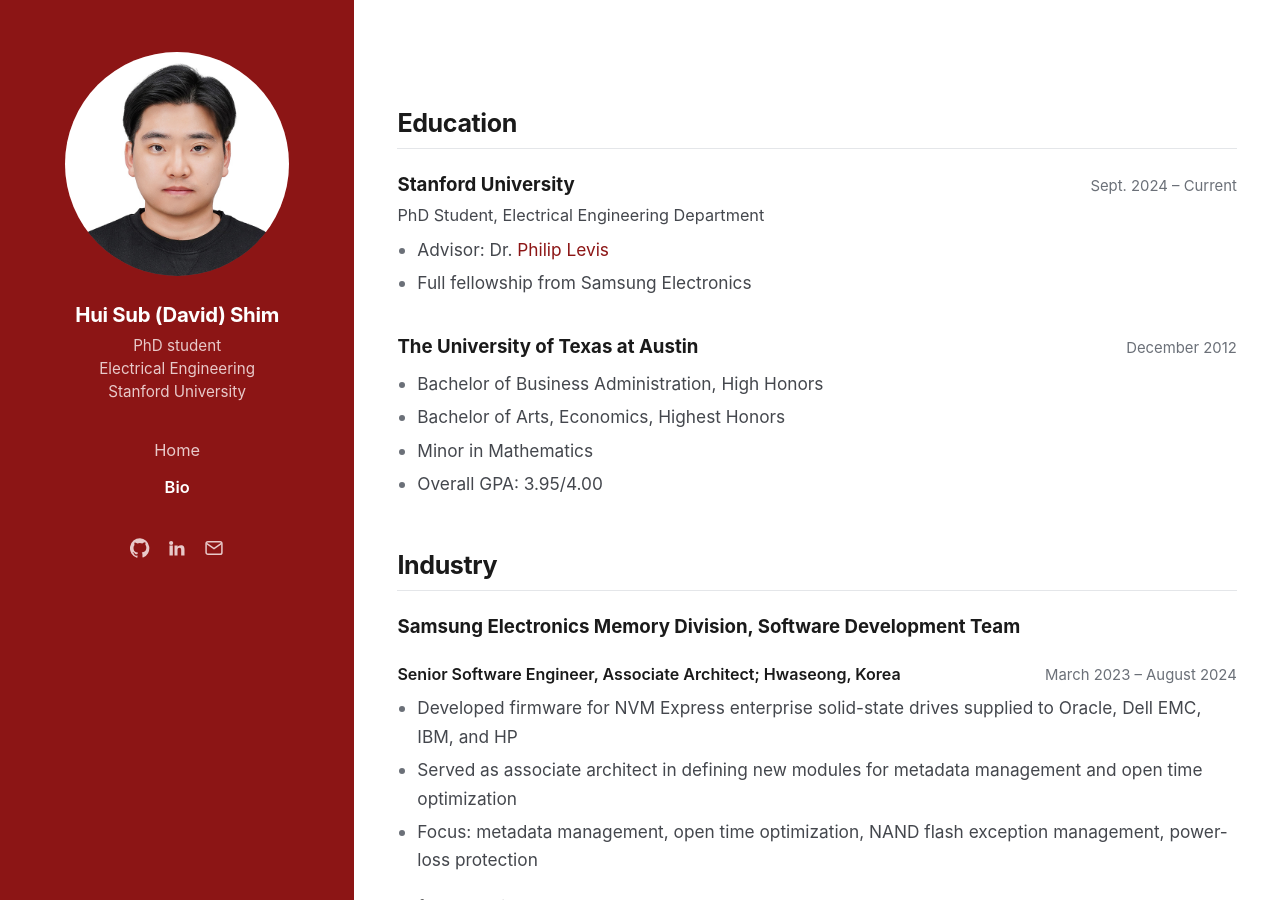
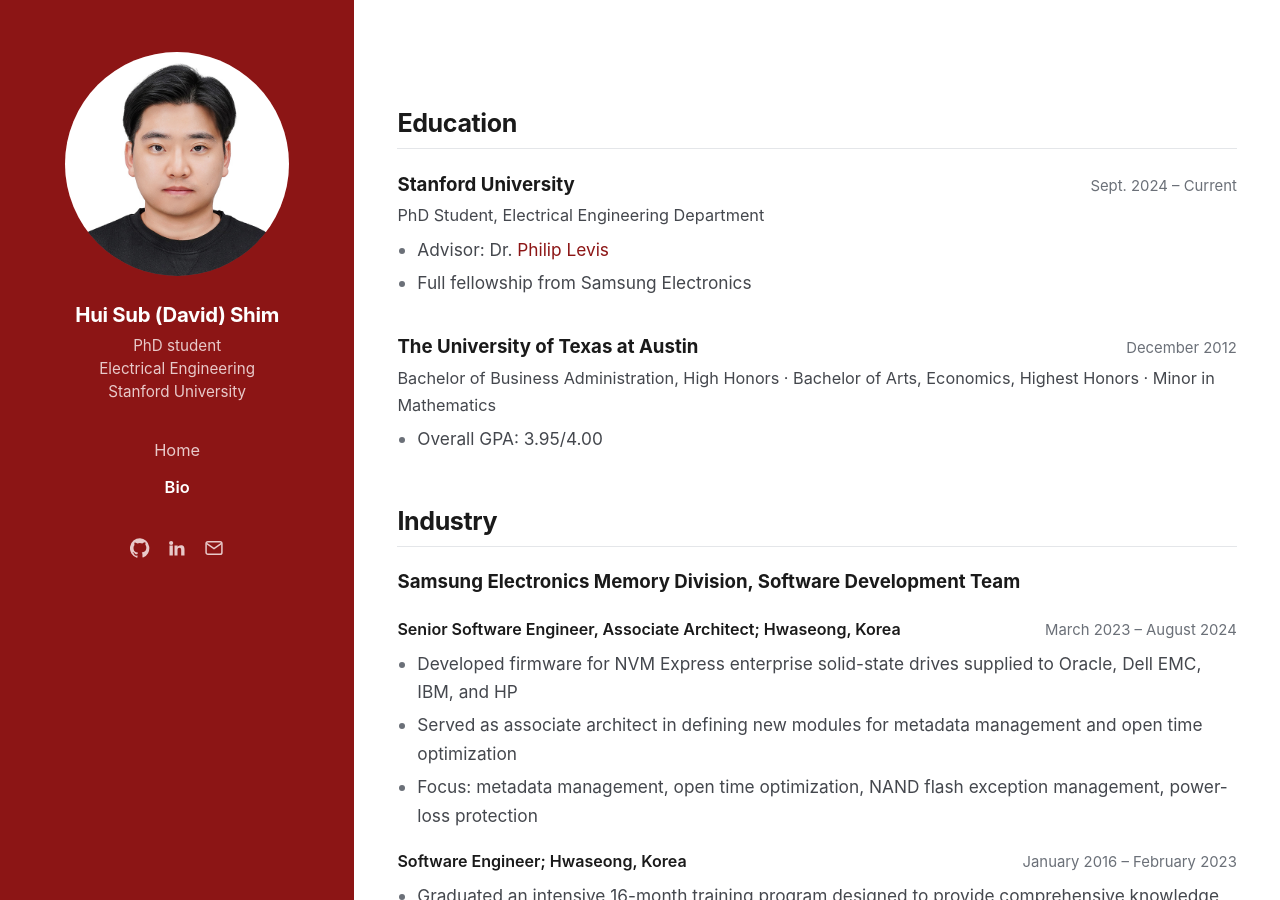
Before and after one commit to davidshim0/davidshim0.github.io, a Jekyll site: the page built from bio.html, in a window 1280 px wide and 900 px high. Built offline with Jekyll 4.4.1, drawn with Linux system fonts in a browser that asks for light colours.

Commit message:
UT Austin degrees on one sub-line, matching the Stanford entry
Co-Authored-By: Claude Opus 5 <noreply@anthropic.com>

```diff
--- a/bio.html
+++ b/bio.html
@@ -26,10 +26,8 @@ description: "Education, industry background and awards for Hui Sub (David) Shim
     <span class="entry-title">The University of Texas at Austin</span>
     <span class="entry-when">December 2012</span>
   </div>
+  <div class="entry-sub">Bachelor of Business Administration, High Honors &middot; Bachelor of Arts, Economics, Highest Honors &middot; Minor in Mathematics</div>
   <ul>
-    <li>Bachelor of Business Administration, High Honors</li>
-    <li>Bachelor of Arts, Economics, Highest Honors</li>
-    <li>Minor in Mathematics</li>
     <li>Overall GPA: 3.95/4.00</li>
   </ul>
 </div>
```
